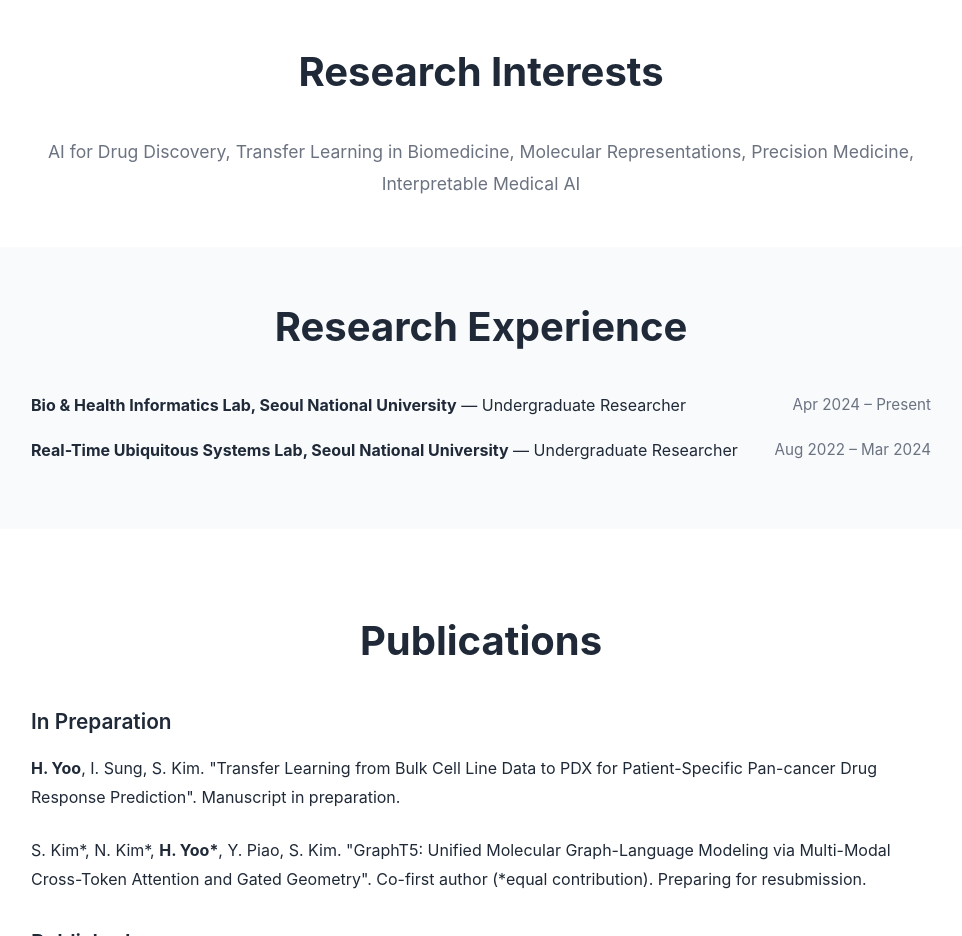
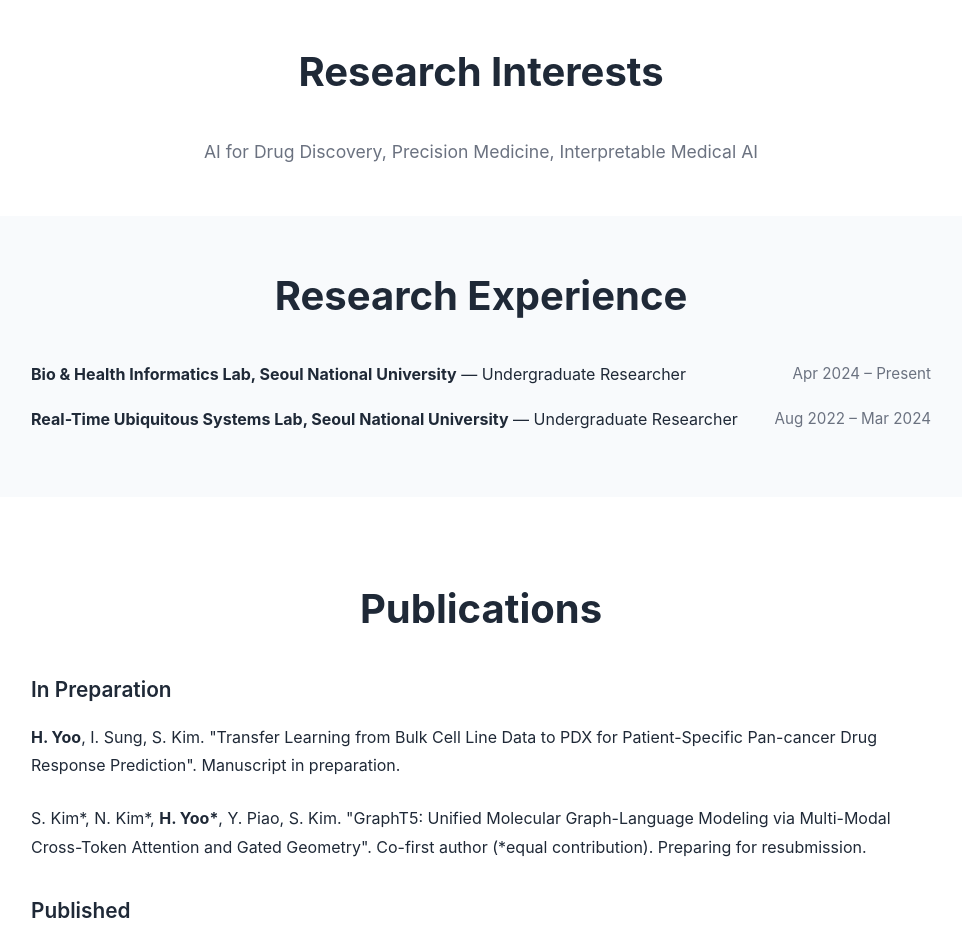
Before and after one commit to hanE111/hane111.github.io, a plain HTML site: page index.html in a window 1280 px wide. Shown: the part 1560-2496 px from the top of the page, without its empty margins (159-1121 px from the left). Drawn offline with Linux system fonts and the light colour scheme.

Commit message:
interests

```diff
--- a/index.html
+++ b/index.html
@@ -74,7 +74,7 @@
         <section id="research" class="research">
             <div class="container">
                 <h2>Research Interests</h2>
-                <p class="research-interests-text">AI for Drug Discovery, Transfer Learning in Biomedicine, Molecular Representations, Precision Medicine, Interpretable Medical AI</p>
+                <p class="research-interests-text"> AI for Drug Discovery, Precision Medicine, Interpretable Medical AI</p>
             </div>
         </section>
 
```
